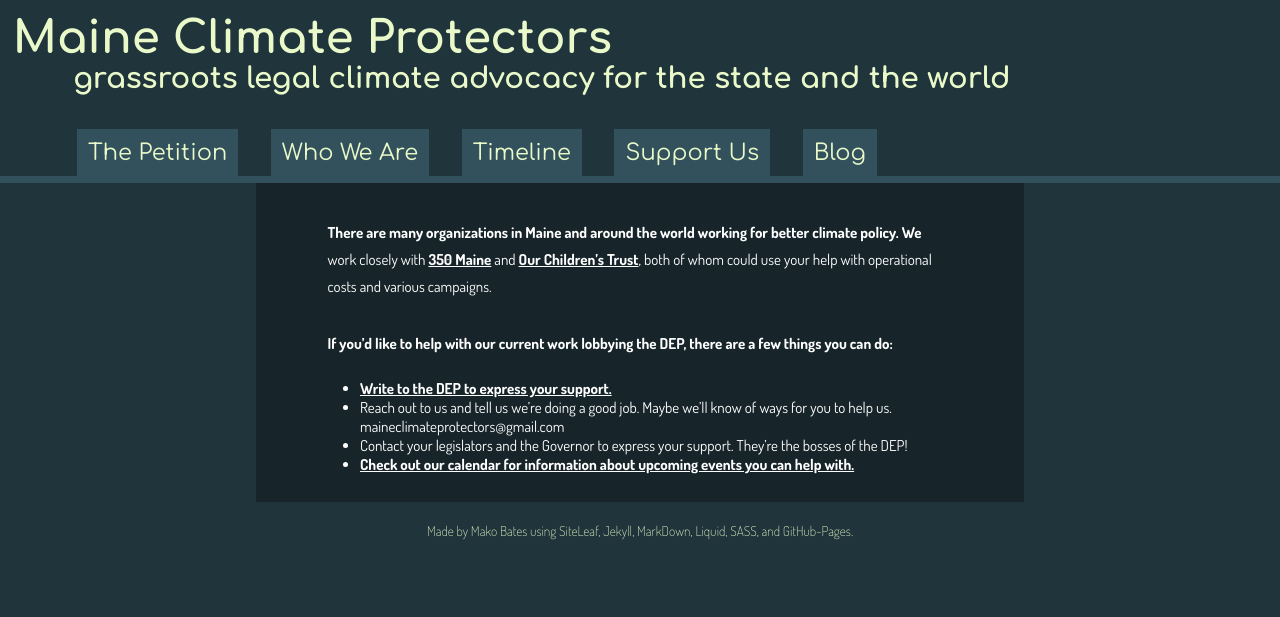
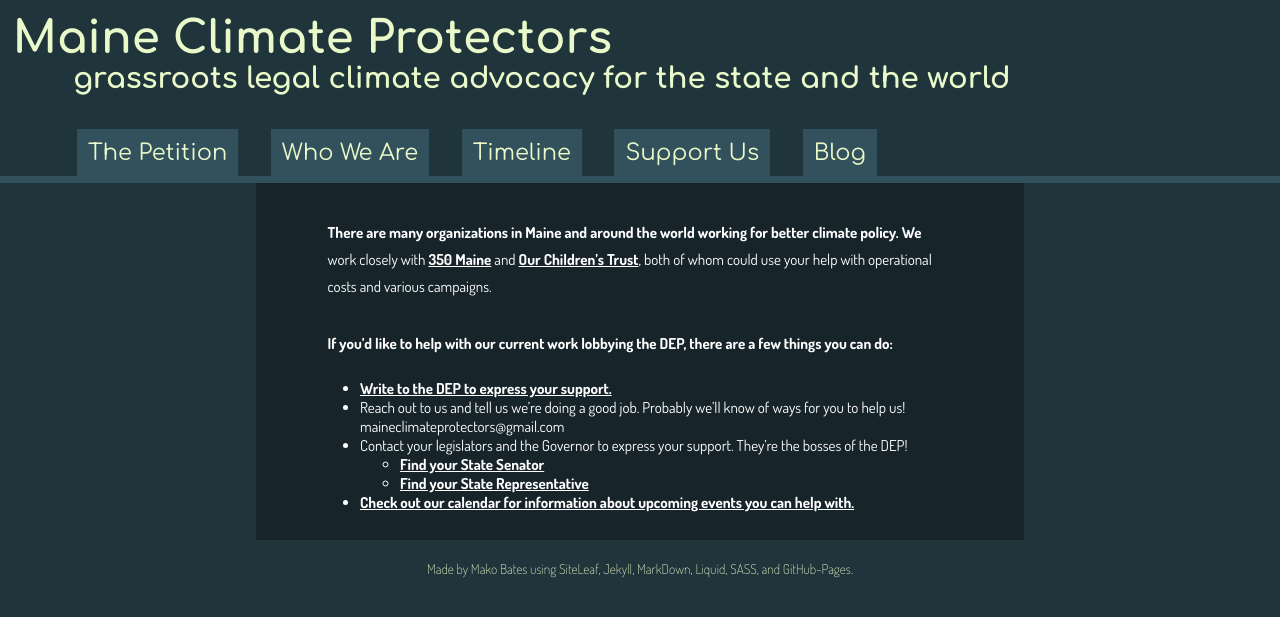
Before and after one commit to ShapeOfMatter/maine-climate-protectors, a Jekyll site: the page built from support.markdown, in a window 1280 px wide. Shown: the top 617 px of the page. Built offline with Jekyll 4.4.1, drawn with Linux system fonts in a browser that asks for light colours.

Commit message:
Updated Support

```diff
--- a/support.markdown
+++ b/support.markdown
@@ -7,6 +7,8 @@ There are many organizations in Maine and around the world working for better cl
 
 If you'd like to help with our current work lobbying the DEP, there are a few things you can do:
  + [Write to the DEP to express your support.]({{ "/posts/write-to-the-dep/" | relative_url }})
- + Reach out to us and tell us we're doing a good job. Maybe we'll know of ways for you to help us. {{ site.contact_email }}
+ + Reach out to us and tell us we're doing a good job. Probably we'll know of ways for you to help us! {{ site.contact_email }}
  + Contact your legislators and the Governor to express your support. They're the bosses of the DEP!
+    - [Find your State Senator](https://mainelegislature.org/senate/find-your-state-senator/9392)
+    - [Find your State Representative](https://mainelegislature.org/house/townlist.htm)
  + [Check out our calendar for information about upcoming events you can help with.]({{ "/timeline" | relative_url }})
```
